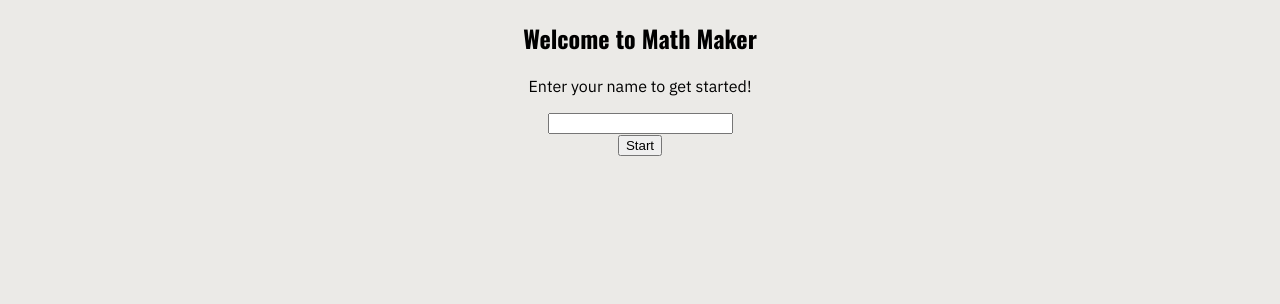
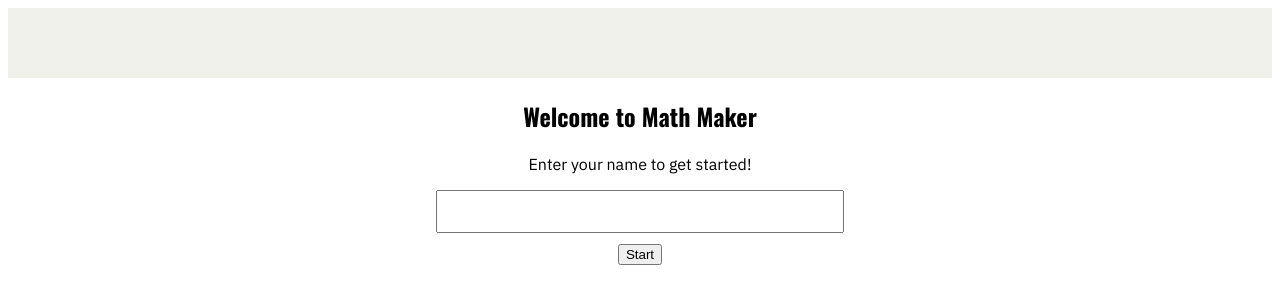
Before and after one commit to BeegFloppa15/a2-BrodyGraham, a website: page public/index.html in a window 1280 px wide. Drawn offline with nearby package versions, Linux system fonts and the light colour scheme.

Commit message:
Continued working on styling, should be mostly good.

```diff
--- a/problems.js
+++ b/problems.js
@@ -1,5 +1,6 @@
 let problemMap = new Map();
 
+// TODO: Add some more problems
 problemMap.set("2 + 2", [4]);
 problemMap.set("Square Root of 144", [12]);
 
--- a/public/css/main.css
+++ b/public/css/main.css
@@ -1,9 +1,11 @@
 :root{
-  --bg-color: light-dark(rgb(235, 234, 231), rgb(37, 38, 44));
+  --bg-color: light-dark(rgb(255, 255, 255), rgb(37, 38, 44));
+  --header-color: light-dark(rgb(241, 241, 236), rgb(25, 26, 27));
   --text-color: light-dark(black, white);
 }
 
 body {
+  /*TODO color mode changer? wishlist*/
   color-scheme: light dark;
   background-color: var(--bg-color);
   color: var(--text-color);
@@ -19,3 +21,31 @@ main{
 h1{
   font-family: "Oswald";
 }
+
+form{
+  input{
+    display: block;
+    margin: 10px auto;
+    width: 50%;
+    height: 20%;
+    font-size: 32px;
+    text-align: center;
+
+  }
+}
+
+header{
+  display: grid;
+  grid-template-columns: 20% 60% 20%;
+  grid-template-rows: 100%;
+  min-height: 50px;
+  padding: 10px 10px;
+  margin: 0 0;
+  background-color: var(--header-color);
+
+  p{
+    text-align: right;
+  }
+}
+
+/*TODO: Style the leaderboard table*/
--- a/public/index.html
+++ b/public/index.html
@@ -15,6 +15,7 @@
   <body>
     <header>
       <button id="back" class="game-element" hidden>Back</button>
+      <div></div>
       <p id="usernameDisplay" class="game-element" hidden></p>
     </header>
     <main>
@@ -23,8 +24,8 @@
         <form>
           <p>Enter your name to get started!</p>
           <input type='text' id="username">
+          <button id="start">Start</button>
         </form>
-        <button id="start">Start</button>
       </section>
       <section class="game-element" hidden>
         <h1>Solve The Problem</h1>
--- a/server.js
+++ b/server.js
@@ -86,7 +86,6 @@ const handlePost = function( request, response ) {
     reply['all-players'] = playerData.board
     console.log(`New Leaderboard: \n ${reply['all-players']}`)
 
-    // TODO: Change from sending individual user data to entire user leaderboard
     // Send data to the client: includes "problem" if they got it right
     response.writeHead( 200, "OK", {'Content-Type': 'text/plain' })
     response.end(JSON.stringify(reply))
```
